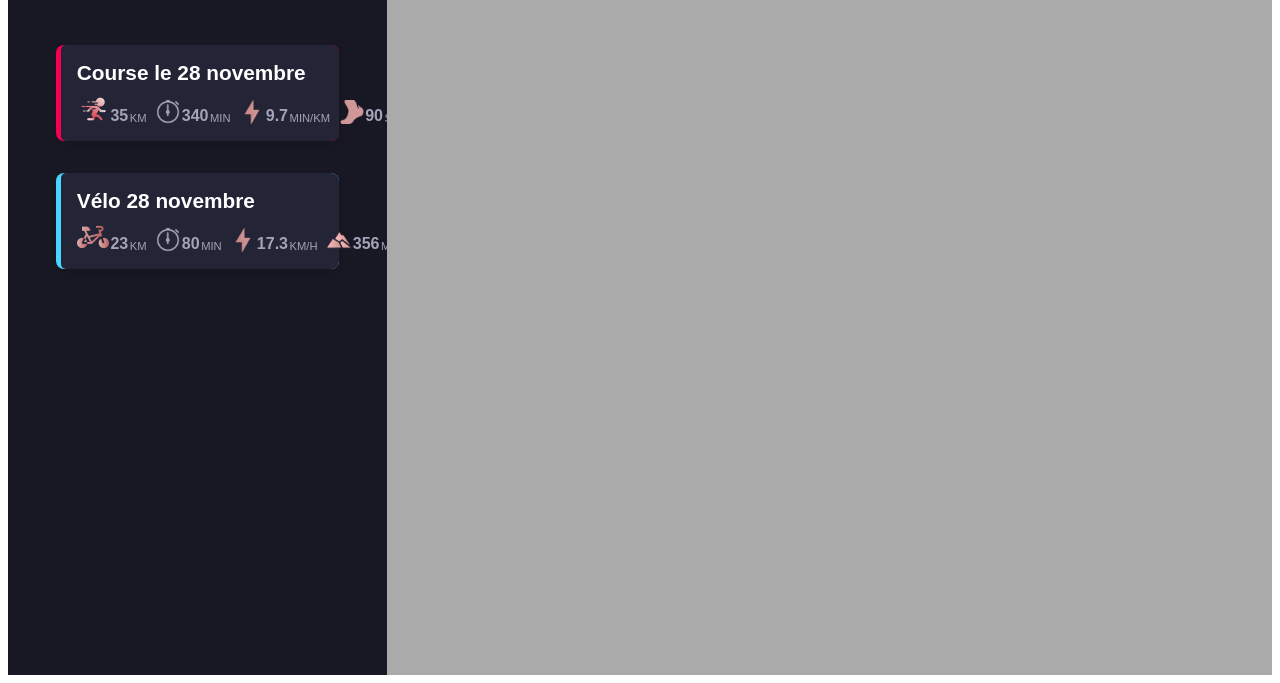
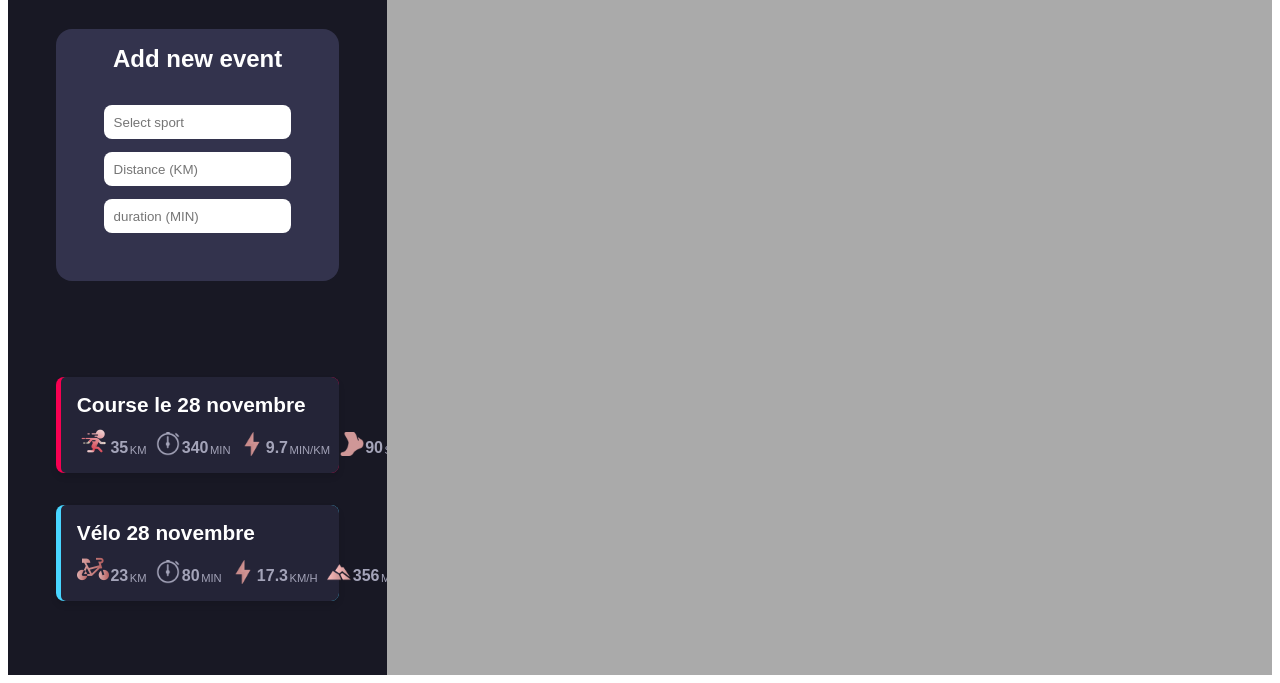
Before and after one commit to ayoub22222222/PROJET_GEOTRAKR, a plain HTML site: page index.html in a window 1280 px wide. Shown: the part 133-816 px from the top of the page. Drawn offline with Linux system fonts and the light colour scheme.

Commit message:
with the form

```diff
--- a/index.html
+++ b/index.html
@@ -9,11 +9,25 @@
 <body>
     <section class="moghit-malak">
         <div class="container">
+            <!-- Geotrakr title with emoji -->
             <div class="top">
                 <h1 class="title">GeoTrakr</h1>
-                <img class="location-icon" src="../PROJET_GEOTRAKR/image/loc.png" alt="location icon" />
+                <img class="location-icon" src="../PROJET_GEOTRAKR/img/loc.png" alt="location icon" />
             </div>
+            <!-- Events -->
             <div class="bodyform">
+                <div class="div-form">
+                    <h1 class="form-tit">Add new event</h1>
+                    <form action="" class="form-event">
+                        <input class="event" type="text" list="list-options" name="choix" placeholder="Select sport"/>
+                        <datalist id="list-options">
+                            <option value="Course"></option>
+                            <option value="Vélo"></option>
+                        </datalist>
+                        <input class="event" type="number" name="distance" placeholder="Distance (KM)"/>
+                        <input class="event" type="number" name="duration" placeholder="duration (MIN)"/>
+                    </form>
+                </div>
                 <div class="bg1-fr">
                     <div class="bg2-f">
                         <h2 class="event-title">Course le 28 novembre</h2>
@@ -28,7 +42,7 @@
                                 <h3 class="n-dis">340</h3>
                                 <p class="un-dis">MIN</p>
                             </div>
-                            <div class="distance" id="distance">
+                             <div class="distance" id="distance">
                                 <img class="time-icon" src="../PROJET_GEOTRAKR/img/thunder-bolt.png" alt="run-icon" />
                                 <h3 class="n-dis">9.7</h3>
                                 <p class="un-dis">MIN/KM</p>
--- a/style.css
+++ b/style.css
@@ -25,6 +25,39 @@
 .location-icon {
     width: 3rem;
     height: 3rem;
+}
+
+.div-form {
+    background-color: #33334d;
+    margin: 3rem;
+    margin-top: 2rem;
+    border-radius: 1rem;
+}
+
+.form-tit {
+    color: white;
+    font-family: 'Arial', sans-serif;
+    font-size: 1.5rem;
+    font-weight: bold;
+    margin: 0rem;
+    margin-bottom: 1rem;
+    margin-top: 1rem;
+    text-align: center;
+}
+
+.form-event {
+    display: flex;
+    flex-direction: column;
+    justify-content: center;
+    margin: 3rem;
+    margin-top: 2rem;
+    gap: 0.8rem;
+}
+
+.event{
+    padding: 0.6rem;
+    border-radius: 0.5rem;
+    border: none;
 }
 
 .bg1-fr {
```
Also changed, not shown: img/loc.png (added).
